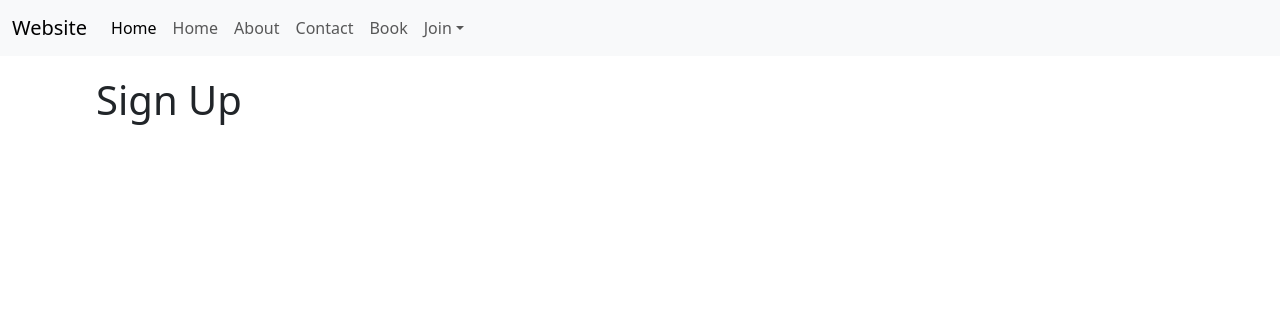
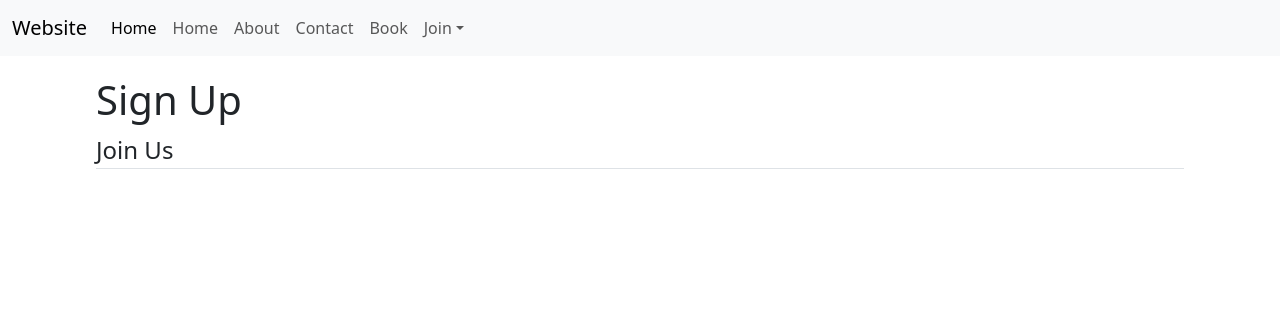
Before and after one commit to diegosno/project4-django, a Django app: page /signup/ in a window 1280 px wide. Shown: the top 316 px of the page. Run offline with Django 3.2, Linux system fonts and the light colour scheme.

Commit message:
Add a fieldset with a legend to display the 'Join Us' form in the template.

```diff
--- a/templates/website/signup.html
+++ b/templates/website/signup.html
@@ -5,7 +5,10 @@
     <h1>Sign Up</h1>
     <form method="POST">
         {% csrf_token %}
+        <fieldset class="form-group">
+            <legend class="border-bottom mb-4">Join Us</legend>
 
+        </fieldset>
     </form>
 
 </div>
```
